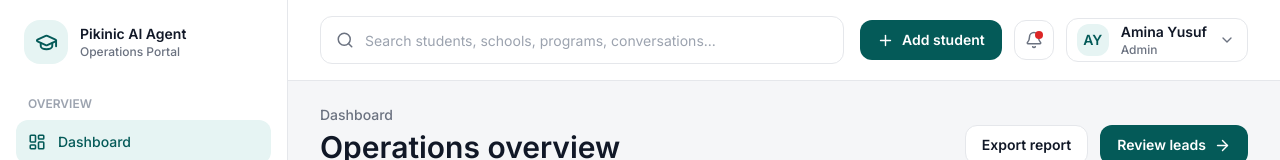
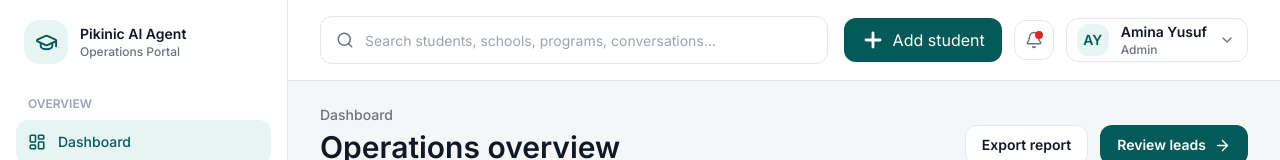
Before and after one commit to Pikinic/School-Finder-AI-Agent-Dashboard, a React (Vite) app: page / in a window 1280 px wide. Both pictures are taken after typing "name@example.com", "Sample123" into the empty fields and a click on the button "Sign in". Shown: the top 160 px of the page. Built offline with nearby package versions, Linux system fonts and the light colour scheme.

Commit message:
fix:add student top bar  button

```diff
--- a/src/components/layout/Topbar.tsx
+++ b/src/components/layout/Topbar.tsx
@@ -1,6 +1,5 @@
 import { Bell, ChevronDown, LogOut, Menu, Plus, Search, Settings, UserRound } from 'lucide-react'
 import { useState } from 'react'
-import Button from '../ui/Button.js'
 import Input from '../ui/Input.js'
 import { cn } from '../../utils/cn.js'
 
@@ -40,9 +39,14 @@ const Topbar = ({ onMenuClick }: TopbarProps) => {
         </div>
 
         <div className="flex shrink-0 items-center gap-3">
-          <Button className="hidden sm:inline-flex" leftIcon={<Plus size={17} />} size="md">
-            Add student
-          </Button>
+          <button
+            aria-label="Add student"
+            className="flex h-11 w-11 shrink-0 items-center justify-center rounded-xl border border-transparent bg-[#045A58] text-white outline-none transition hover:bg-[#034A48] focus:ring-4 focus:ring-[#E6F4F3] xl:w-auto xl:gap-2 xl:px-4"
+            type="button"
+          >
+            <Plus size={24} strokeWidth={2.8} />
+            <span className="hidden xl:inline">Add student</span>
+          </button>
 
           <button
             aria-label="View notifications"
@@ -53,23 +57,24 @@ const Topbar = ({ onMenuClick }: TopbarProps) => {
             <span className="absolute right-2.5 top-2.5 h-2 w-2 rounded-full bg-[#DC2626]" />
           </button>
 
-          <div className="relative hidden md:block">
+          <div className="relative">
             <button
               aria-expanded={isProfileMenuOpen}
+              aria-label="Open profile menu"
               aria-haspopup="menu"
-              className="flex h-11 items-center gap-3 rounded-xl border border-[#E5E7EB] bg-white px-2.5 pr-3 outline-none transition hover:border-[#D1D5DB] hover:bg-[#F9FAFB] focus:ring-4 focus:ring-[#E6F4F3]"
+              className="flex h-10 w-10 items-center justify-center rounded-xl border border-[#E5E7EB] bg-white outline-none transition hover:border-[#D1D5DB] hover:bg-[#F9FAFB] focus:ring-4 focus:ring-[#E6F4F3] md:h-11 md:w-auto md:gap-3 md:px-2.5 md:pr-3"
               onClick={() => setIsProfileMenuOpen((isOpen) => !isOpen)}
               type="button"
             >
-              <span className="flex h-8 w-8 items-center justify-center rounded-xl bg-[#E6F4F3] text-sm font-semibold text-[#045A58]">
+              <span className="flex h-7 w-7 items-center justify-center rounded-lg bg-[#E6F4F3] text-xs font-semibold text-[#045A58] md:h-8 md:w-8 md:rounded-xl md:text-sm">
                 {currentUser.initials}
               </span>
-              <span className="text-left">
+              <span className="hidden text-left md:block">
                 <span className="block text-sm font-semibold text-[#111827]">{currentUser.name}</span>
                 <span className="block text-xs font-medium text-[#6B7280]">{currentUser.role}</span>
               </span>
               <ChevronDown
-                className={cn('text-[#6B7280] transition-transform', isProfileMenuOpen && 'rotate-180')}
+                className={cn('hidden text-[#6B7280] transition-transform md:block', isProfileMenuOpen && 'rotate-180')}
                 size={16}
               />
             </button>
```
Also changed, not shown: 1 other file (tests, documents, lock files or other folders).
